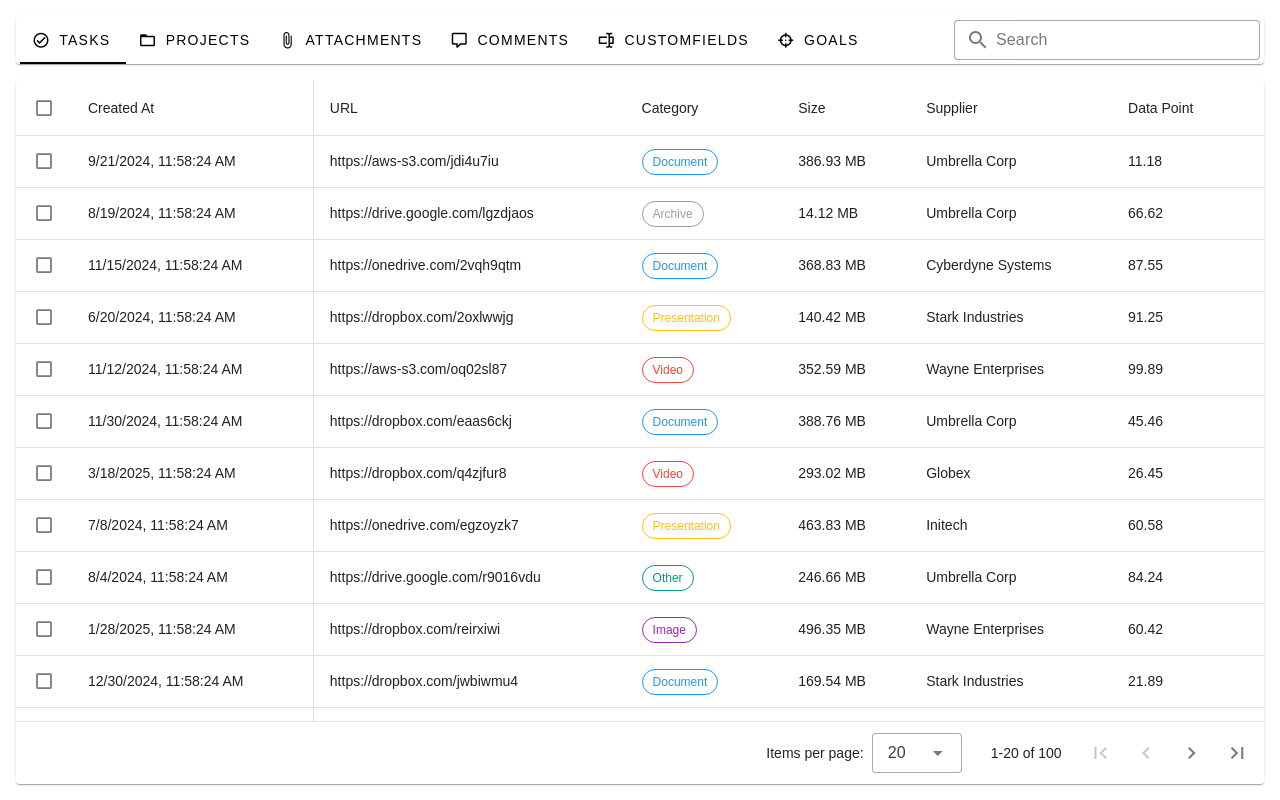
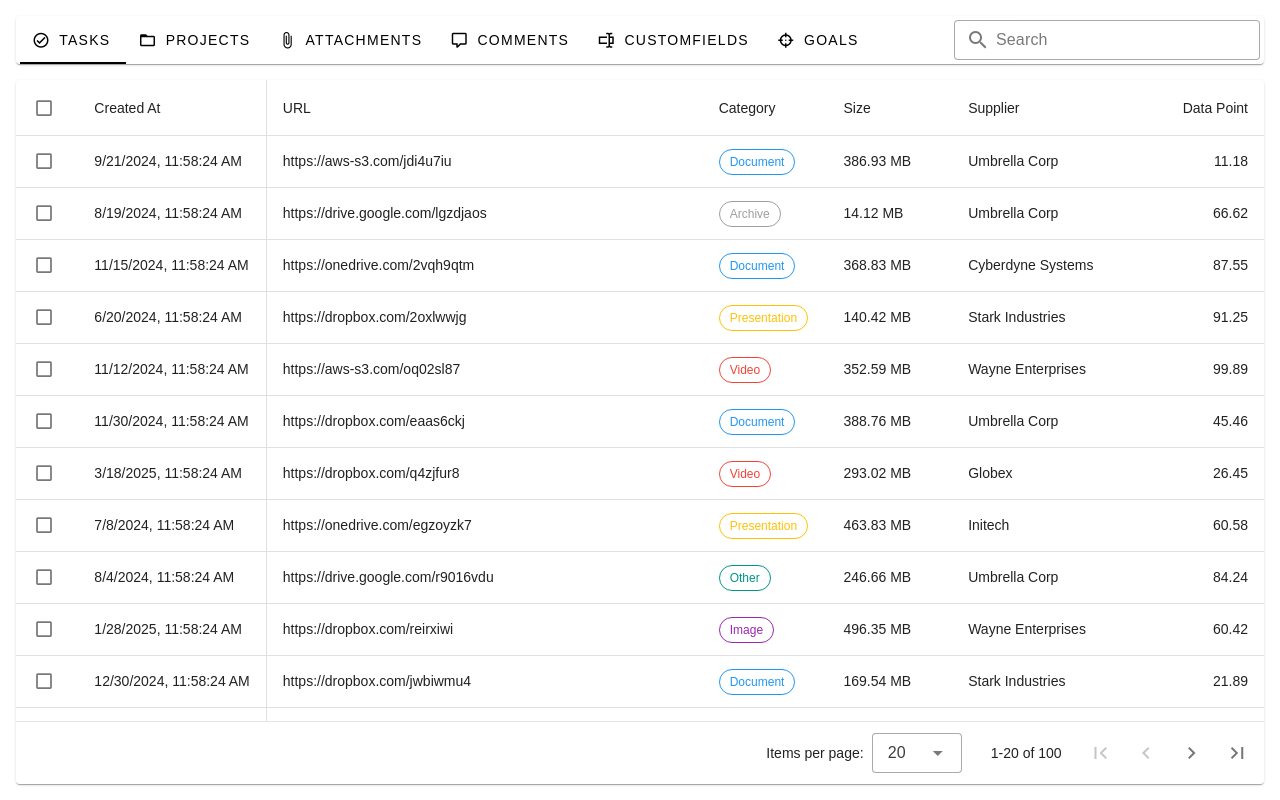
Before and after one commit to mihailo-obradovic/pro-backup-nuxt, a Nuxt app: page /Home in a window 1280 px wide. Built offline with nearby package versions, Linux system fonts and the light colour scheme.

Commit message:
Make columns fixed

```diff
--- a/pages/Home.vue
+++ b/pages/Home.vue
@@ -86,13 +86,44 @@
 ];
 
 const headers = [
-  { title: '', key: 'data-table-select', fixed: true },
-  { title: 'Created At', key: 'created_at', fixed: true },
-  { title: 'URL', key: 'url' },
-  { title: 'Category', key: 'category' },
-  { title: 'Size', key: 'size' },
-  { title: 'Supplier', key: 'supplier' },
-  { title: 'Data Point', key: 'dataPoint' }
+  {
+    title: '',
+    key: 'data-table-select',
+    fixed: true,
+    width: '5%'
+  },
+  {
+    title: 'Created At',
+    key: 'created_at',
+    fixed: true,
+    width: '15%'
+  },
+  {
+    title: 'URL',
+    key: 'url',
+    width: '35%'
+  },
+  {
+    title: 'Category',
+    key: 'category',
+    width: '10%'
+  },
+  {
+    title: 'Size',
+    key: 'size',
+    width: '10%'
+  },
+  {
+    title: 'Supplier',
+    key: 'supplier',
+    width: '15%'
+  },
+  {
+    title: 'Data Point',
+    key: 'dataPoint',
+    width: '10%',
+    align: 'end'
+  }
 ];
 
 function formatFileSize(bytes) {
@@ -207,4 +238,20 @@
     100vh - 78px - 30px - 48px - 20px - 48px
   ) !important; /* Subtracting tab height, footer height, app bar height, and search container */
 }
+
+:deep(.v-data-table) {
+  table-layout: fixed;
+}
+
+:deep(.v-data-table__td),
+:deep(.v-data-table__th) {
+  white-space: nowrap;
+  overflow: hidden;
+  text-overflow: ellipsis;
+}
+
+/* Optional: Add horizontal scrolling for the table if needed */
+.v-card.flex-grow-1 {
+  overflow-x: auto;
+}
 </style>
```
